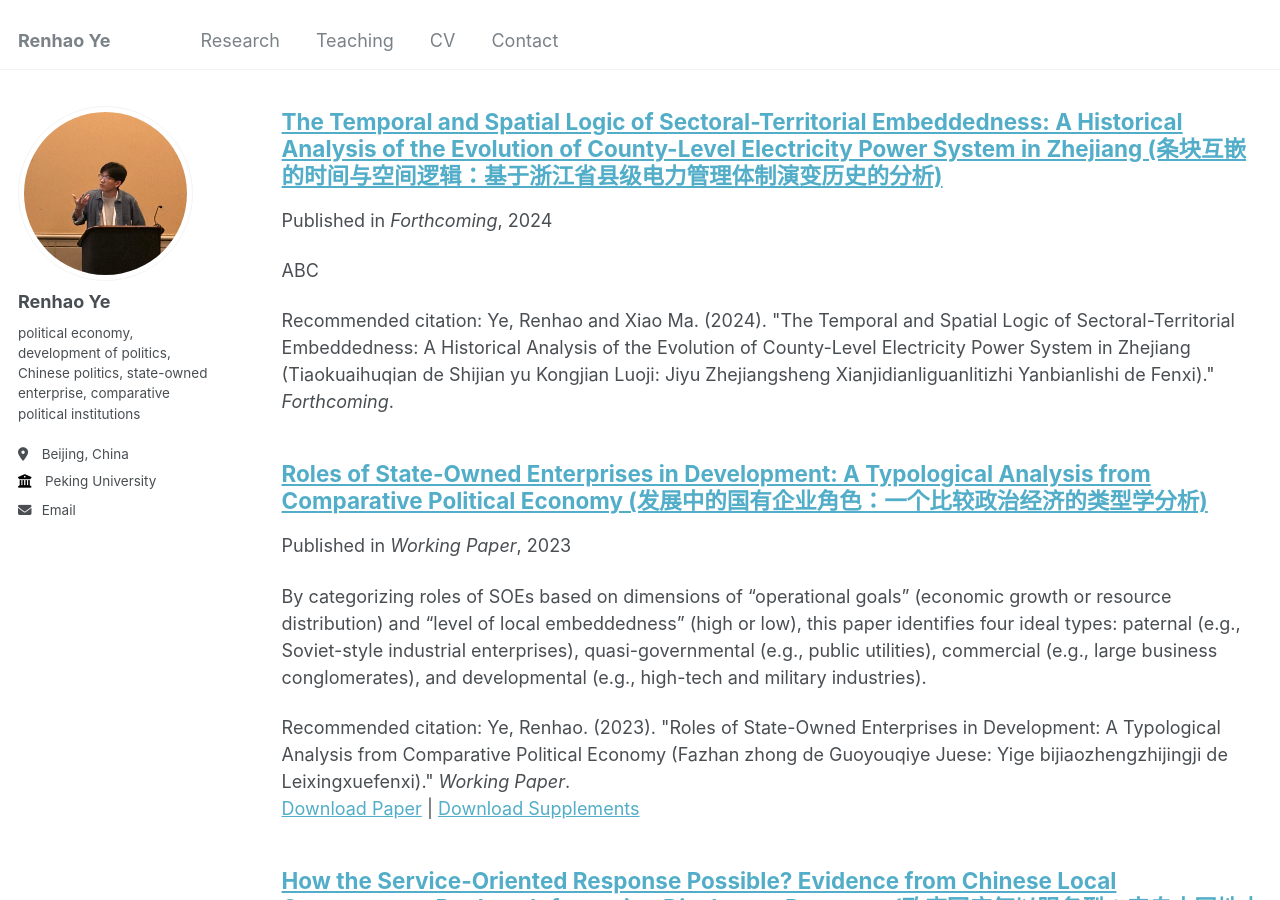
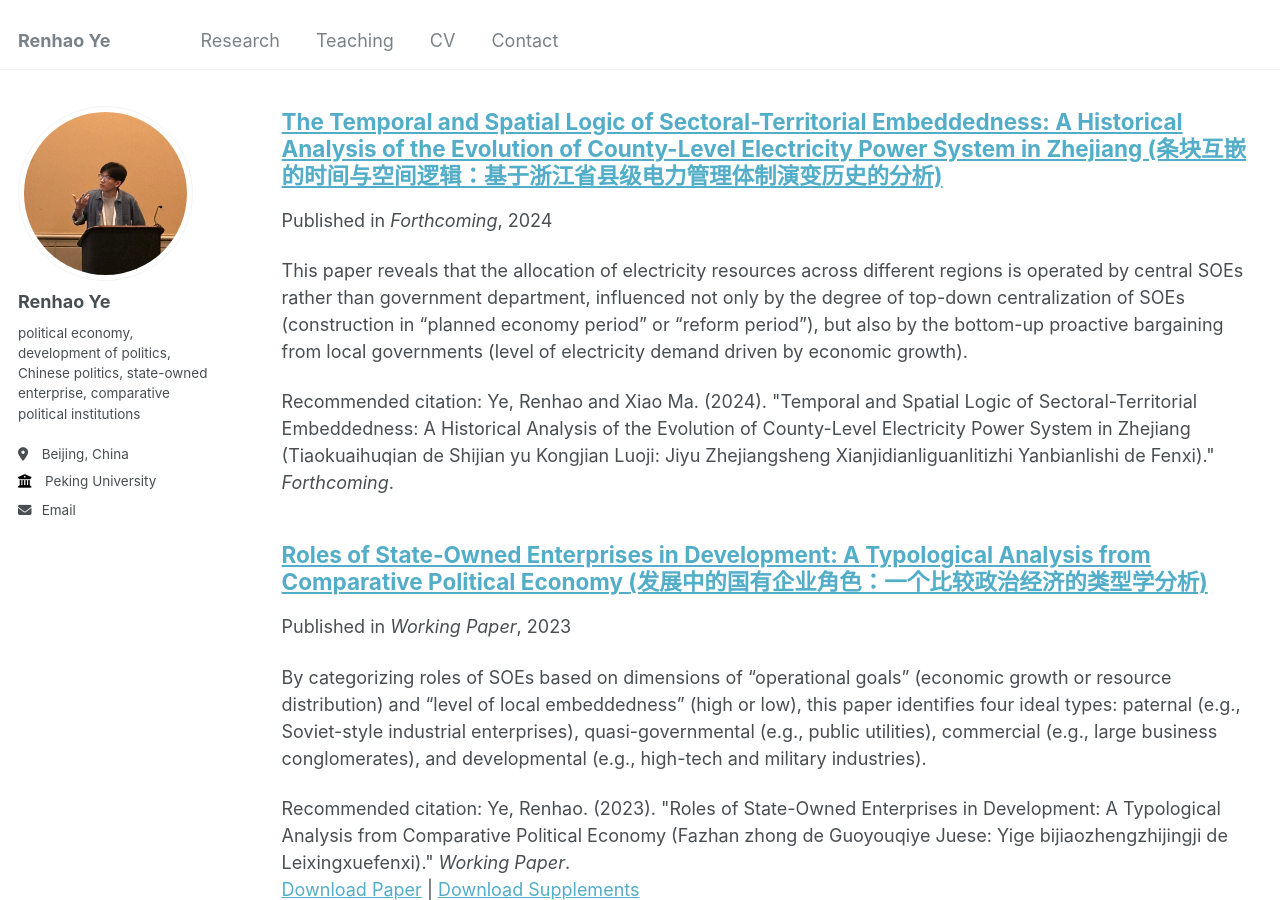
Before and after one commit to thenhow-ye/thenhow-ye.github.io, a Jekyll site: the page built from _pages/publications.html, in a window 1280 px wide and 900 px high, scrolled down 1761 px. Built offline with Jekyll 4.4.1, drawn with Linux system fonts in a browser that asks for light colours.

Commit message:
Update 2024-09-01-electricity-Zhejiang.md

```diff
--- a/_publications/2024-09-01-electricity-Zhejiang.md
+++ b/_publications/2024-09-01-electricity-Zhejiang.md
@@ -3,12 +3,12 @@ title: "The Temporal and Spatial Logic of Sectoral-Territorial Embeddedness: A H
 collection: publications
 category: workingch
 permalink: /publication/2024-09-01-electricity-Zhejiang
-excerpt: 'ABC'
+excerpt: 'This paper reveals that the allocation of electricity resources across different regions is operated by central SOEs rather than government department, influenced not only by the degree of top-down centralization of SOEs (construction in "planned economy period" or "reform period"), but also by the bottom-up proactive bargaining from local governments (level of electricity demand driven by economic growth).'
 date: 2024-09-01
 venue: 'Forthcoming'
 #slidesurl: 'http://thenhow-ye.github.io/files/slides2.pdf'
 #paperurl: 'http://thenhow-ye.github.io/files/paper2.pdf'
-citation: 'Ye, Renhao and Xiao Ma. (2024). &quot;The Temporal and Spatial Logic of Sectoral-Territorial Embeddedness: A Historical Analysis of the Evolution of County-Level Electricity Power System in Zhejiang (Tiaokuaihuqian de Shijian yu Kongjian Luoji: Jiyu Zhejiangsheng Xianjidianliguanlitizhi Yanbianlishi de Fenxi).&quot; <i>Forthcoming</i>.'
+citation: 'Ye, Renhao and Xiao Ma. (2024). &quot;Temporal and Spatial Logic of Sectoral-Territorial Embeddedness: A Historical Analysis of the Evolution of County-Level Electricity Power System in Zhejiang (Tiaokuaihuqian de Shijian yu Kongjian Luoji: Jiyu Zhejiangsheng Xianjidianliguanlitizhi Yanbianlishi de Fenxi).&quot; <i>Forthcoming</i>.'
 ---
 
 **Abstract:** Tiao (sector) systems such as electricity and railways cannot bypass the kuai (territorial administration) in the process of their development. While some tiaos were able to establish vertical systems of service provision in many localities, the same service has instead been provided by kuai in other localities. Focusing on the historical evolution of the electricity system at county-level in Zhejiang province, China, this paper seeks to explain the variations in such sectoral-territorial embeddedness. The level of embeddedness was not only affected by the particular historical environment when the tiao sought to expand, but also by the level of development of kuai. The findings of the paper have practical implications for understanding the state-owned enterprises reform through the perspectives of central-local, and tiao-kuai relationships.
```
